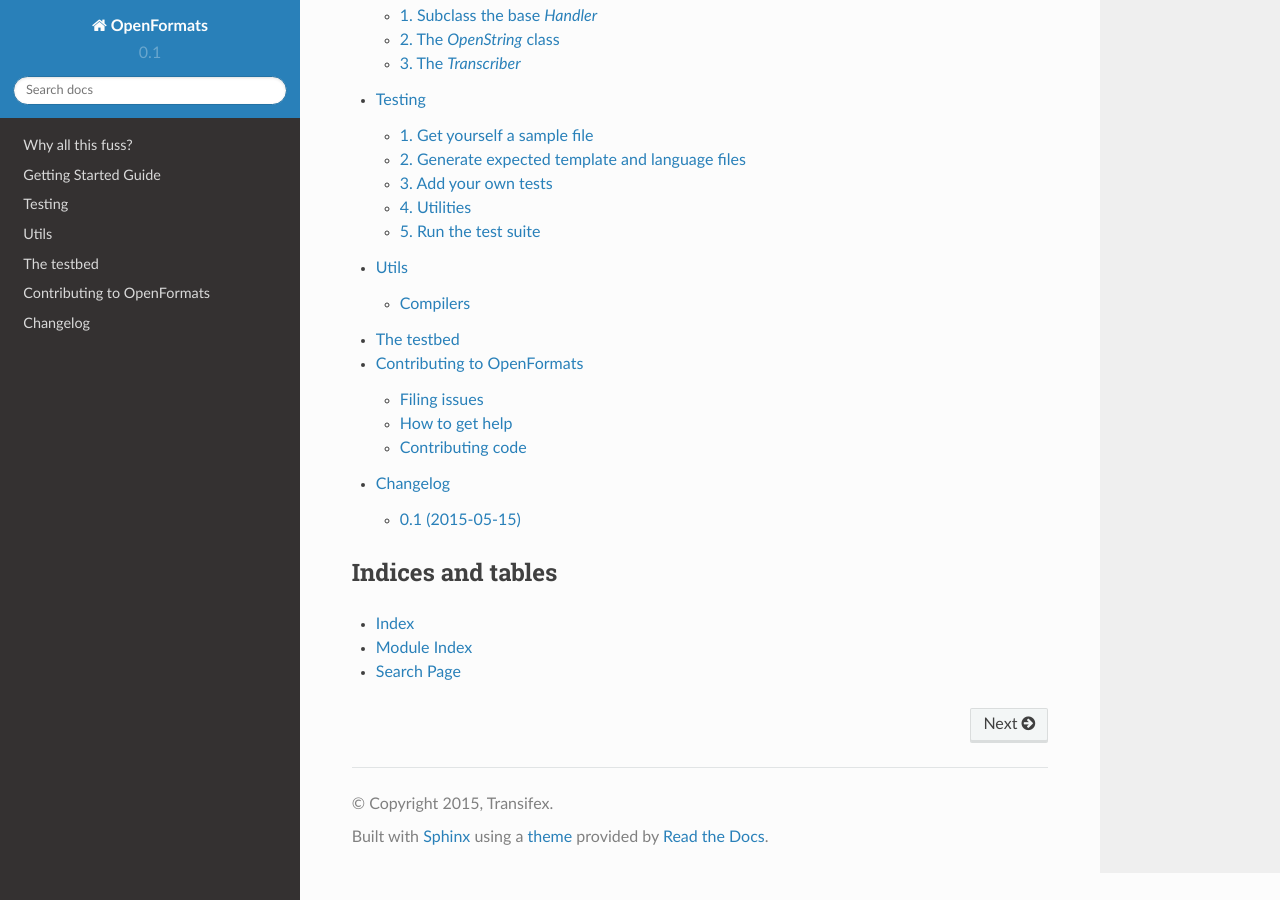
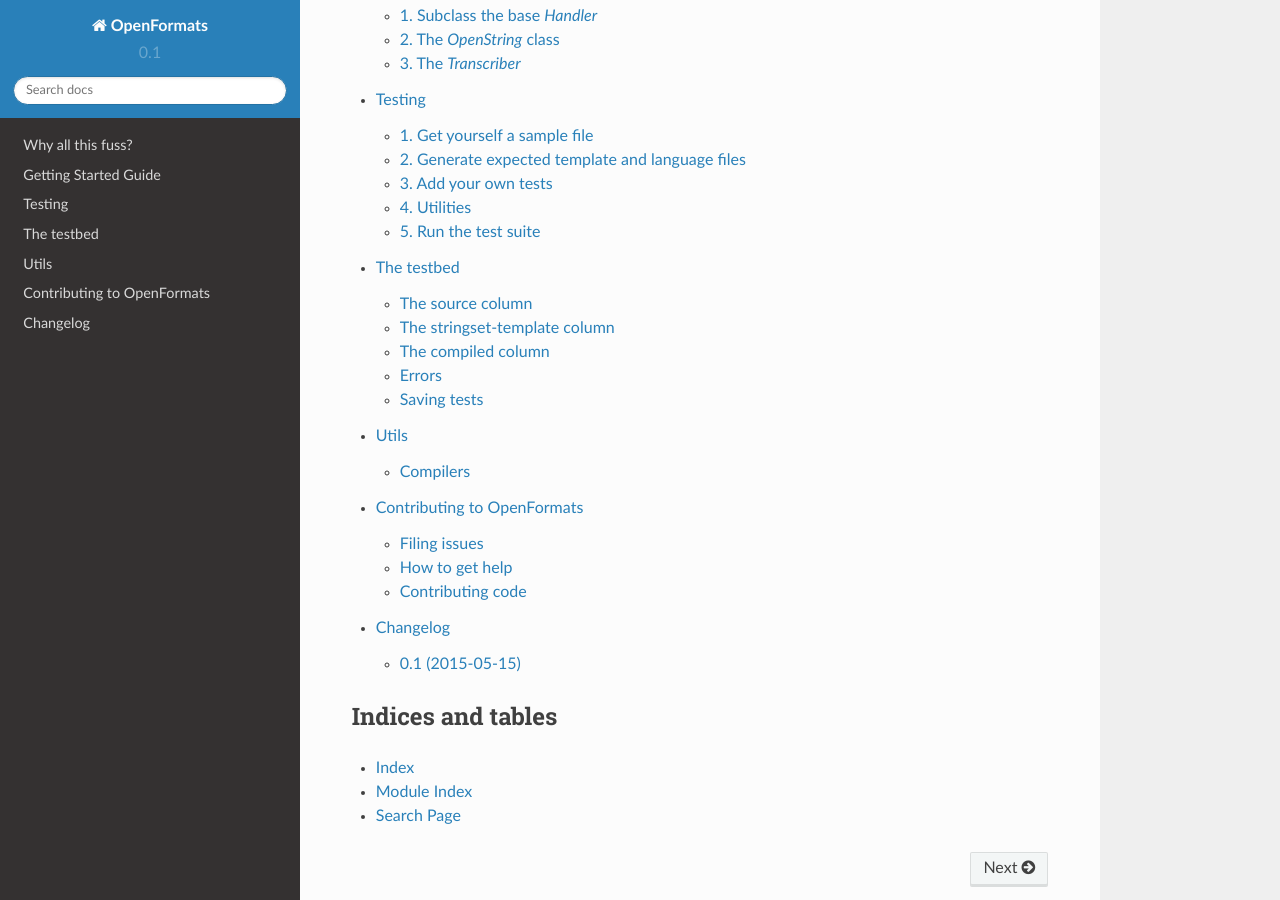
Before and after one commit to transifex/openformats, a Sphinx documentation site: the page built from docs/index.rst, in a window 1280 px wide and 900 px high, scrolled down 1502 px. Built offline with Sphinx 7.4.7 and the Read the Docs theme 2.0.0, drawn with Linux system fonts in a browser that asks for light colours; some of the changed lines change nothing that is shown.

Commit message:
Testbed documentation

```diff
--- a/docs/index.rst
+++ b/docs/index.rst
@@ -10,8 +10,8 @@
    introduction
    getting-started
    testing
+   testbed
    utils
-   testbed
    contributing
    Changelog
 
--- a/docs/testbed.rst
+++ b/docs/testbed.rst
@@ -4,4 +4,79 @@
 The testbed
 ###########
 
+The testbed is a real-time `django`_ web application included with the openformats
+library to help you develop, test and debug format handlers. To start it,
+simply run::
+
+    ./manage.py runserver
+
+and point your browser to ``http://localhost:8000``
+
+The interface consists of 3 columns, one for each stage of the hadnler's
+lifetime.
+
 .. image:: images/openformats-testbed-screencast.gif
+
+.. _django: https://www.djangoproject.com/
+
+
+The source column
+=================
+
+From here you choose which file format you want to play around with. The list
+is automatically populated by all sublasses of `Handler` defined in all modules
+in ``openformats/formats``.
+
+Once you select one, you can type or paste some content in the textarea. If you
+have a sample file in
+``openformats/tests/formats/<format_name>/files/1_en.<extension>``, it will be
+picked up by the testbed and put in the textarea automatically once you select
+a format.
+
+Finally, press 'parse' to, well, parse the source content. The actual handler
+will be used to display the outcome in the next column:
+
+The stringset-template column
+=============================
+
+This column shows the outcome of the previous operation: the stringset and
+template extracted from the source. You can inspect entries of the stringset,
+edit their content or even delete them. Once you're ready, you can press on
+compile to have the handler create a language file out of the template and the,
+potentially edited, stringset.
+
+The compiled column
+===================
+
+This shows the outcome of the previous operation. There is also a message that
+tells you if the compiled text matches the source, in case you didn't edit the
+stringset and this is what you had expected.
+
+Errors
+======
+
+If there's an error during the parsing or compiling operation, a full traceback
+will be printed on the relevant column. This is helpful for both debugging and
+making sure that the error messages displayed to the user when there is a
+mistake in the source file is accurate and helpful.
+
+.. image:: images/openformats-testbed-error.gif
+
+Saving tests
+============
+
+If you run the following command::
+
+    ./manage.py syncdb --noinput
+
+The testbed will be able to save your current test state (chosen format,
+soruce, stringset, template, compiled file) in an sqlite database and allow you
+to play it back any time. This saved test can be accessed from the URL in your
+browser right after you've pressed the save button.
+
+You will probably not need to do that yourself; this is a feature intended for
+the `public hosted version`_ of the testbed, so that users can provide
+Transifex support or openformats contributors with test cases that reproduce a
+bug.
+
+.. _public hosted version: https://formats.transifex.com
```
Also changed, not shown: docs/images/openformats-testbed-error.gif (added).
